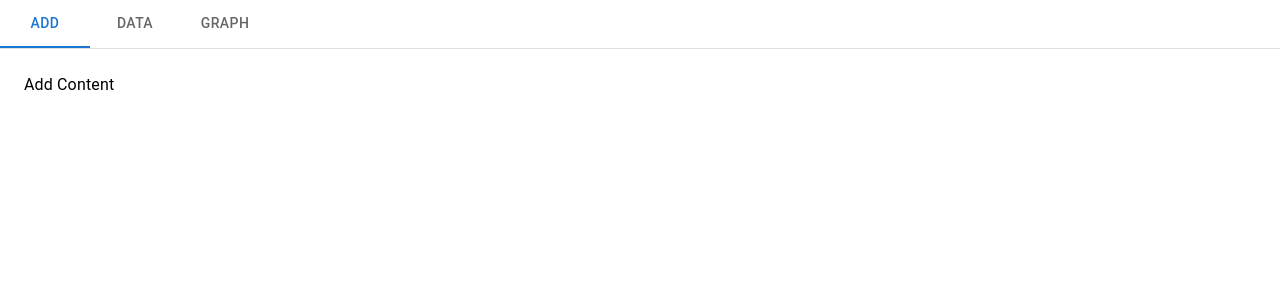
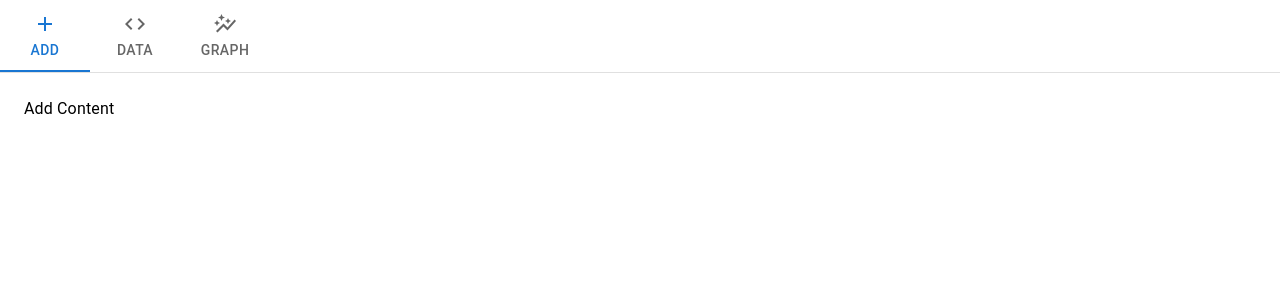
Before and after one commit to shanemarvinmay/firebase-react-example, a React (Create React App) app: page / in a window 1280 px wide. Shown: the top 300 px of the page. Built offline with nearby package versions, Linux system fonts and the light colour scheme.

Commit message:
Added icons to tabs

```diff
--- a/package.json
+++ b/package.json
@@ -4,6 +4,7 @@
   "private": true,
   "dependencies": {
     "@emotion/styled": "^11.6.0",
+    "@mui/icons-material": "^5.2.5",
     "@mui/material": "^5.2.6",
     "@mui/styled-engine": "^5.2.6",
     "@testing-library/jest-dom": "^5.16.1",
--- a/src/components/BasicTabs.jsx
+++ b/src/components/BasicTabs.jsx
@@ -4,6 +4,9 @@ import Tabs from '@mui/material/Tabs';
 import Tab from '@mui/material/Tab';
 import Typography from '@mui/material/Typography';
 import Box from '@mui/material/Box';
+import AddIcon from '@mui/icons-material/Add';
+import CodeIcon from '@mui/icons-material/Code';
+import AutoGraphIcon from '@mui/icons-material/AutoGraph';
 
 function TabPanel(props) {
   const { children, value, index, ...other } = props;
@@ -49,9 +52,9 @@ export default function BasicTabs() {
     <Box sx={{ width: '100%' }}>
       <Box sx={{ borderBottom: 1, borderColor: 'divider' }}>
         <Tabs value={value} onChange={handleChange} aria-label="basic tabs example">
-          <Tab label="Add" {...a11yProps(0)} />
-          <Tab label="Data" {...a11yProps(1)} />
-          <Tab label="Graph" {...a11yProps(2)} />
+          <Tab icon={<AddIcon />}  label="Add" {...a11yProps(0)} />
+          <Tab icon={<CodeIcon />} label="Data" {...a11yProps(1)} />
+          <Tab icon={<AutoGraphIcon />} label="Graph" {...a11yProps(2)} />
         </Tabs>
       </Box>
       <TabPanel value={value} index={0}>
```
Also changed, not shown: 1 other file (tests, documents, lock files or other folders).
